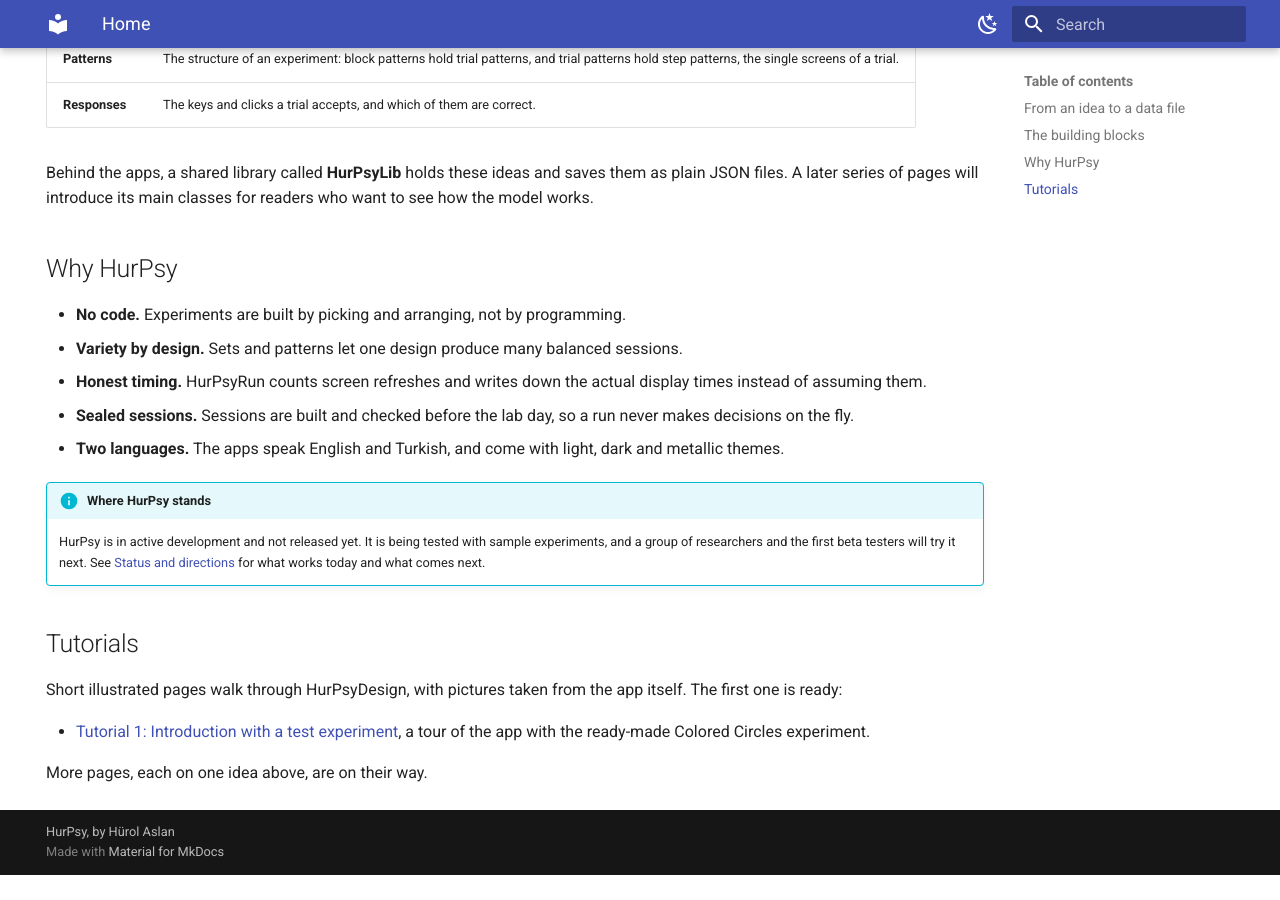
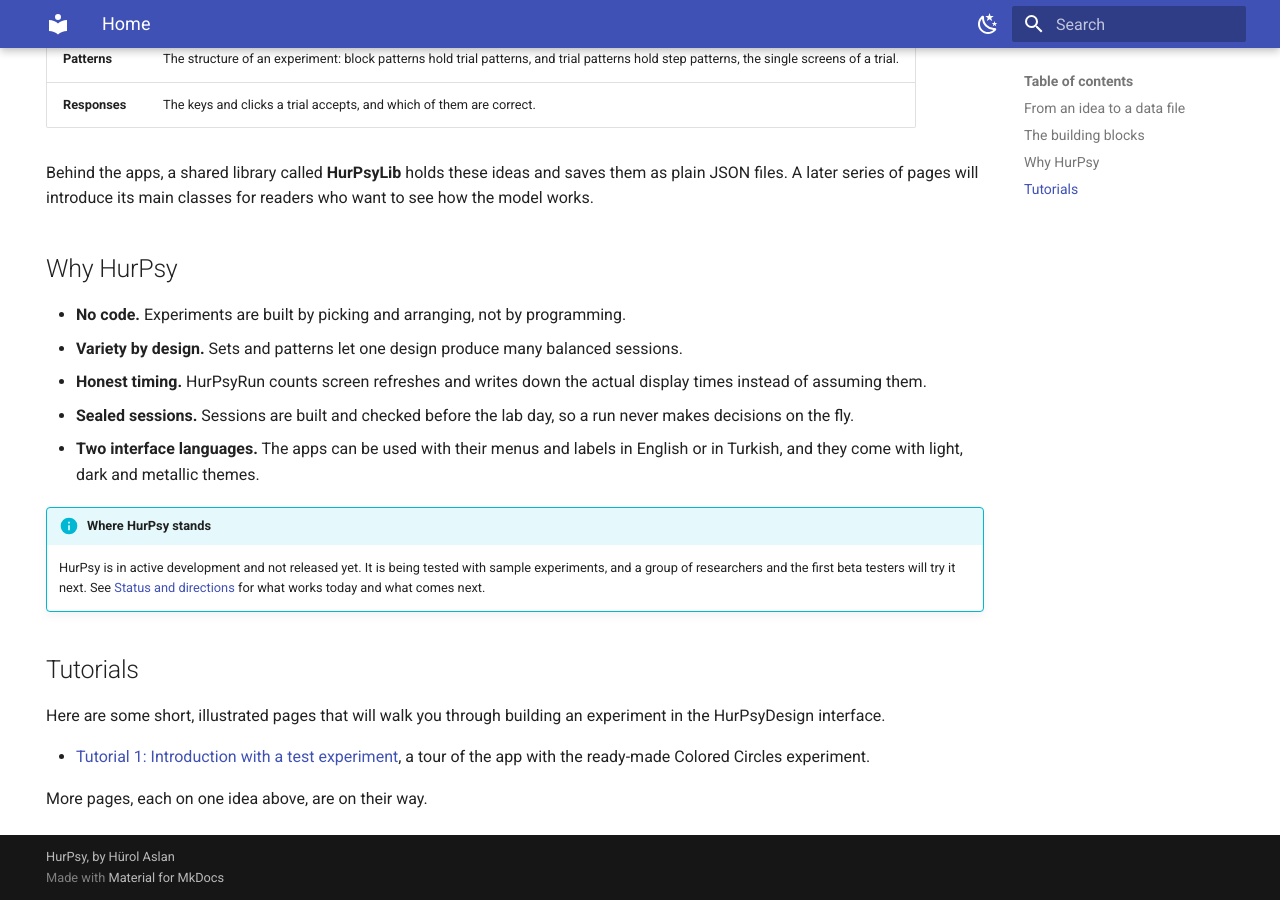
Before and after one commit to HurPsy/hurpsy.github.io, an MkDocs documentation site: the page built from docs/index.md, in a window 1280 px wide and 900 px high, scrolled down 1557 px. Built offline with MkDocs 1.6.1 and Material for MkDocs 9.7.7, drawn with Linux system fonts in a browser that asks for light colours; before the commit the page ends 2432 px from its top, so only the background shows below that.

Commit message:
ClaudeCode reworded the home page's interface languages item and the Tutorials introduction, and added a rule to CLAUDE.md to write complete sentences instead of fragments.
Co-Authored-By: Claude Opus 5.5 <noreply@anthropic.com>

```diff
--- a/docs/index.md
+++ b/docs/index.md
@@ -67,14 +67,14 @@ Behind the apps, a shared library called **HurPsyLib** holds these ideas and sav
 - **Variety by design.** Sets and patterns let one design produce many balanced sessions.
 - **Honest timing.** HurPsyRun counts screen refreshes and writes down the actual display times instead of assuming them.
 - **Sealed sessions.** Sessions are built and checked before the lab day, so a run never makes decisions on the fly.
-- **Two languages.** The apps speak English and Turkish, and come with light, dark and metallic themes.
+- **Two interface languages.** The apps can be used with their menus and labels in English or in Turkish, and they come with light, dark and metallic themes.
 
 !!! info "Where HurPsy stands"
     HurPsy is in active development and not released yet. It is being tested with sample experiments, and a group of researchers and the first beta testers will try it next. See [Status and directions](status.md) for what works today and what comes next.
 
 ## Tutorials
 
-Short illustrated pages walk through HurPsyDesign, with pictures taken from the app itself. The first one is ready:
+Here are some short, illustrated pages that will walk you through building an experiment in the HurPsyDesign interface.
 
 - [Tutorial 1: Introduction with a test experiment](tutorial-1-introduction.md), a tour of the app with the ready-made Colored Circles experiment.
 
```
Also changed, not shown: CLAUDE.md (+1 -1 lines).
